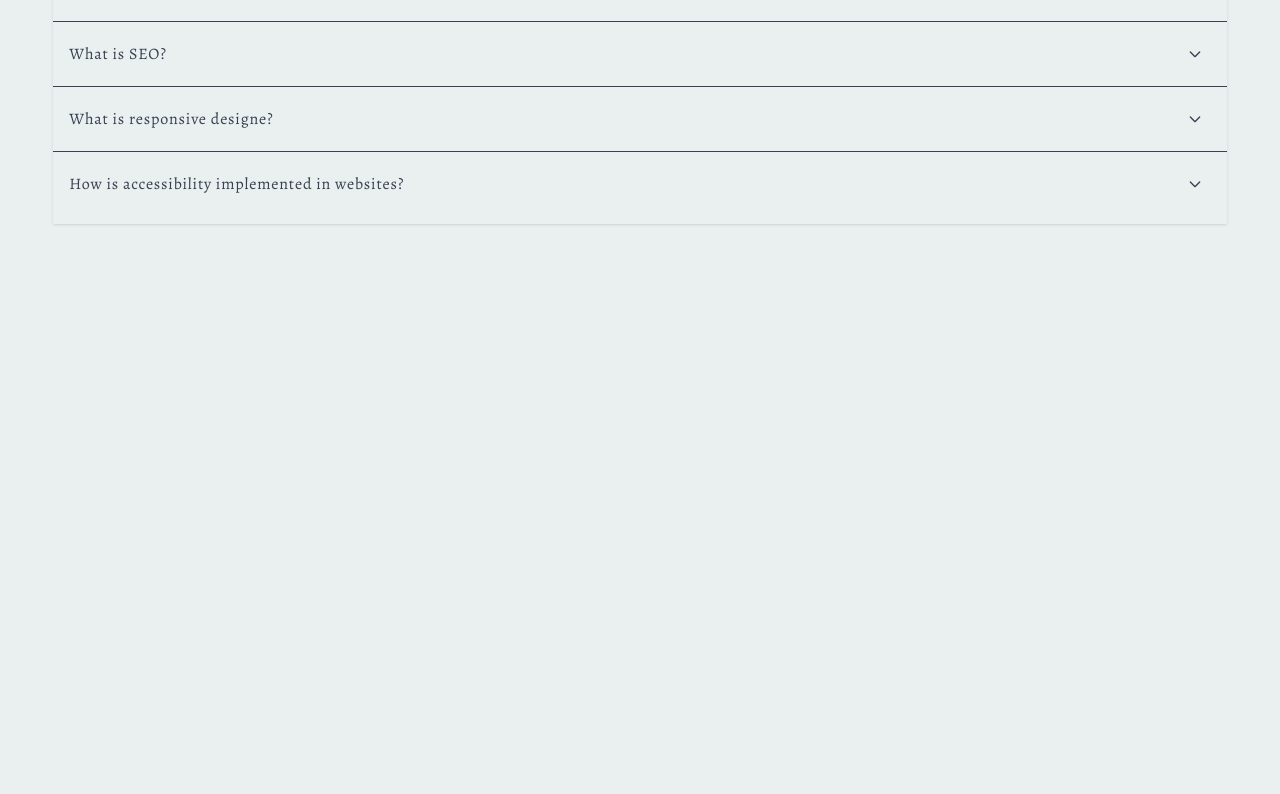
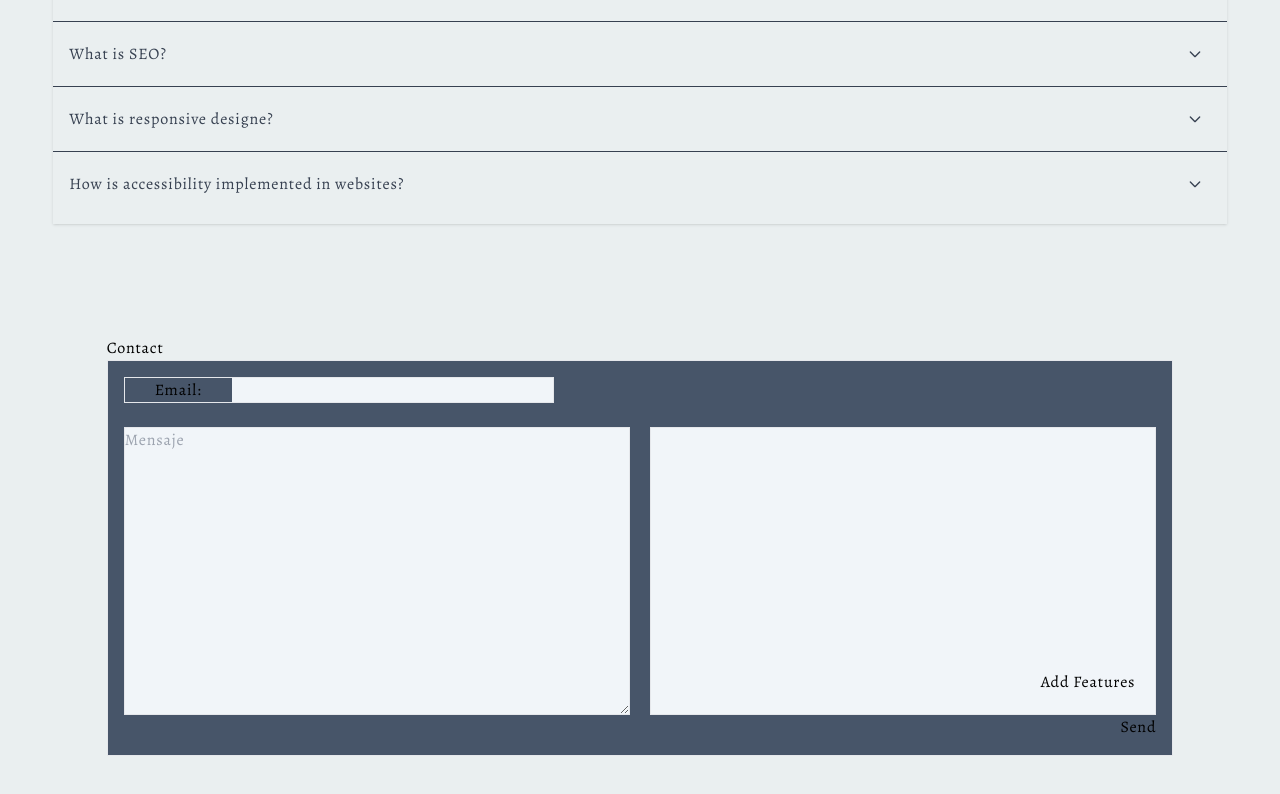
Before and after one commit to Tezcatlipoca0000/tez-web, a Next.js app: page /en in a window 1280 px wide. Shown: the part 2594-3388 px from the top of the page. Before the commit the page ends 2874 px from the top, so only its background shows below. Built offline with nearby package versions, Linux system fonts and the light colour scheme.

Commit message:
Begun contact

```diff
--- /dev/null
+++ b/app/[locale]/components/Contact.js
@@ -0,0 +1,30 @@
+export default function Contact() {
+    return (
+        <div className="w-10/12 my-14">
+            <h2>
+                Contact
+            </h2>
+            <form className="p-4 bg-slate-600 border">
+                <div className="w-5/12 flex justify-center items-center border mb-6">
+                    <label className="w-4/12 text-center">
+                        Email:
+                    </label>
+                    <input className="w-full bg-slate-100" />
+                </div>
+                <div className="flex justify-between">
+                    <textarea className="w-[49%] h-72 border bg-slate-100" placeholder="Mensaje" />
+                    <div className="relative w-[49%] h-72 border bg-slate-100">
+                        <button className="absolute right-5 bottom-5">
+                            Add Features
+                        </button>
+                    </div>
+                </div>
+                <div className="w-full flex justify-end mr-4">
+                    <button>
+                        Send
+                    </button>
+                </div>
+            </form>
+        </div>
+    );
+}
--- a/app/[locale]/page.js
+++ b/app/[locale]/page.js
@@ -5,6 +5,7 @@ import Features from './components/Features';
 import Prices from './components/Prices';
 import FAQ from './components/FAQ';
 import Demos from './components/Demos';
+import Contact from './components/Contact';
 
 export default async function Home({params}) {
   const dictionary = await getDictionary(params.locale);
@@ -29,6 +30,7 @@ export default async function Home({params}) {
           <Prices dictionary={dictionary} />
           <FAQ dictionary={dictionary} />
           {showDemos && <Demos dictionary={dictionary} />}
+          <Contact dictionary={dictionary} />
 
         </main>
       </>
--- a/messages/es.json
+++ b/messages/es.json
@@ -10,7 +10,7 @@
         "welcome": "Bienvenido",
         "intro": ""
     },
-    "Features": {
+    "Products": {
         "custom": {
             "title": "Diseño Personalizado",
             "content": "Diseños personalizados completamente hechos a la medida para ti y tu negocio"
@@ -58,9 +58,7 @@
         "api": {
             "title": "Integración de API",
             "content": "Integra tu API favorita directamente en tu sitio web"
-        }
-    },
-    "Services": {
+        },
         "host": {
             "title": "Hosting",
             "content": "Manejamos el hosting de tu sitio web"
```
